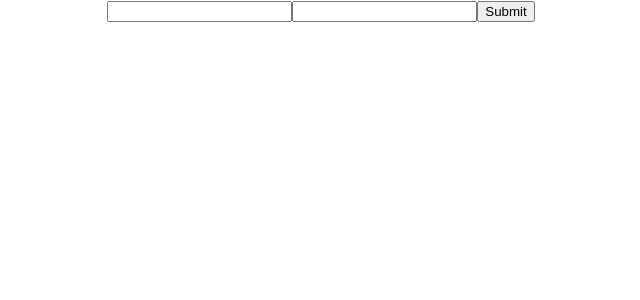
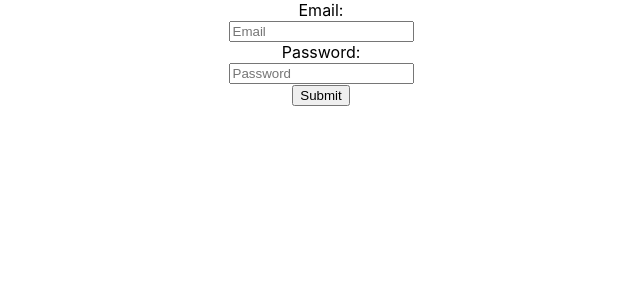
Before and after one commit to Chrispolanco/aurora-borealis, a React (Create React App) app in the folder auroraborealis-frontend/: page / in a window 1280 px wide. Shown: the top 300 px of the page, without its empty margins (319-959 px from the left). Built offline with nearby package versions, Linux system fonts and the light colour scheme.

Commit message:
modified postion of login form

```diff
--- a/auroraborealis-frontend/src/components/Login.js
+++ b/auroraborealis-frontend/src/components/Login.js
@@ -26,8 +26,14 @@ class Login extends Component {
         return(
             <div>
                 <form onSubmit= {this.handleOnSubmit}>
-                    <input type="email" name="email" value={this.state.email} onChange={this.handleOnChange} />
-                    <input type="text" name="password" value={this.state.password} onChange={this.handleOnChange} />
+                    <label htmlFor="email"> Email: </label>
+                    <br/>
+                    <input type="email" name="email" value={this.state.email} onChange={this.handleOnChange} placeholder="Email" />
+                    <br/>
+                    <label htmlFor="password"> Password: </label>
+                    <br/>
+                    <input type="text" name="password" value={this.state.password} onChange={this.handleOnChange} placeholder="Password" />
+                    <br/>
                     <input type="submit" />
                 </form>
             </div>
```
